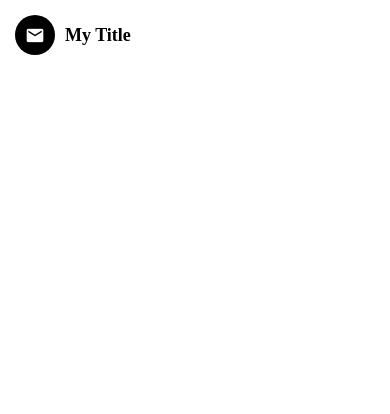
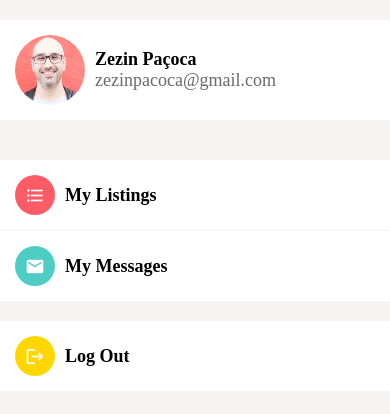
Before and after one commit to JoseBaptistaSjr/DoneWithIt3, a React Native app: screen / in a window 390 px wide. Shown: the top 414 px of the page. Built offline with nearby package versions, Linux system fonts and the light colour scheme.

Commit message:
building the account screen

```diff
--- a/App.js
+++ b/App.js
@@ -11,17 +11,12 @@ import MessagesScreen from './app/screens/MessagesScreen';
 import Screen from './app/components/Screen';
 import Icon from './app/components/Icon';
 import ListItem from './app/components/ListItem';
-
+import AccountScreen from './app/screens/AccountScreen';
 
 export default function App() {
   return (
     <GestureHandlerRootView>
-      <Screen>
-        <ListItem
-        title="My Title"
-        ImageComponent={<Icon name="email" />}
-        />
-      </Screen>
+      <AccountScreen />
     </GestureHandlerRootView>
   );
 }
--- a/app/components/ListItem.js
+++ b/app/components/ListItem.js
@@ -6,14 +6,14 @@ import Swipeable from 'react-native-gesture-handler/ReanimatedSwipeable';
 import colors from '../config/colors';
 
 
-function ListItem({title, subTitle, image, ImageComponent, onPress, renderRightActions}) {
+function ListItem({title, subTitle, image, IconComponent, onPress, renderRightActions}) {
     return (
         <Swipeable renderRightActions={renderRightActions}>
         <TouchableHighlight
         underlayColor={colors.light}
         onPress={onPress}>
             <View style={styles.container}>
-                {ImageComponent}
+                {IconComponent}
                 {image && <Image source={image} style={styles.image} />}
                 <View style={styles.detailsContainer}>
                     <AppText style={styles.title}>{title}</AppText>
@@ -29,6 +29,7 @@ const styles = StyleSheet.create({
     container: {
         flexDirection: 'row',
         padding: 15,
+        backgroundColor: colors.white,
     },
     detailsContainer: {
         marginLeft: 10,
--- a/app/components/Screen.js
+++ b/app/components/Screen.js
@@ -2,9 +2,9 @@ import React from 'react';
 import Constants from 'expo-constants';
 import { SafeAreaView, StyleSheet } from 'react-native';
 
-function Screen({children}) {
+function Screen({children, style}) {
     return (
-      <SafeAreaView style={styles.screen}>
+      <SafeAreaView style={[styles.screen, style]}>
         {children}
       </SafeAreaView>
     );
--- /dev/null
+++ b/app/screens/AccountScreen.js
@@ -0,0 +1,72 @@
+import React from 'react';
+import { StyleSheet, FlatList, View } from 'react-native'
+
+import Screen from '../components/Screen';
+import ListItem from '../components/ListItem';
+import colors from '../config/colors';
+import Icon from '../components/Icon';
+import ListItemSeparator from '../components/ListItemSeparator';
+
+const menuItems = [
+    {
+        title: "My Listings",
+        icon: {
+            name: "format-list-bulleted",
+            backgroundColor: colors.primary
+        }
+    },
+    {
+        title: "My Messages",
+        icon: {
+            name: "email",
+            backgroundColor: colors.secondary
+        }
+    }
+];
+
+function AccountScreen(props) {
+    return (
+        <Screen style={styles.screen}>
+            <View style={styles.container}>
+            <ListItem
+                title="Zezin Paçoca"
+                subTitle={"zezinpacoca@gmail.com"}
+                image={require("../assets/mosh.jpg")}
+            />
+            </View>
+            <View style={styles.container}>
+               <FlatList
+                data={menuItems}
+                keyExtractor={menuItem => menuItem.title}
+                ItemSeparatorComponent={ListItemSeparator}
+                renderItem={({item}) =>
+                  <ListItem
+                    title={item.title}
+                    IconComponent={
+                      <Icon
+                        name={item.icon.name}
+                        backgroundColor={item.icon.backgroundColor}
+                      />
+                    }
+                />
+                }
+               />
+            </View>
+            <ListItem
+                title="Log Out"
+                IconComponent={<Icon name="logout" backgroundColor='gold' />}
+            />
+        </Screen>
+    );
+}
+
+const styles = StyleSheet.create({
+    container: {
+        marginVertical: 20,
+    },
+    screen: {
+        backgroundColor: colors.light,
+    }
+})
+
+export default AccountScreen;
```
